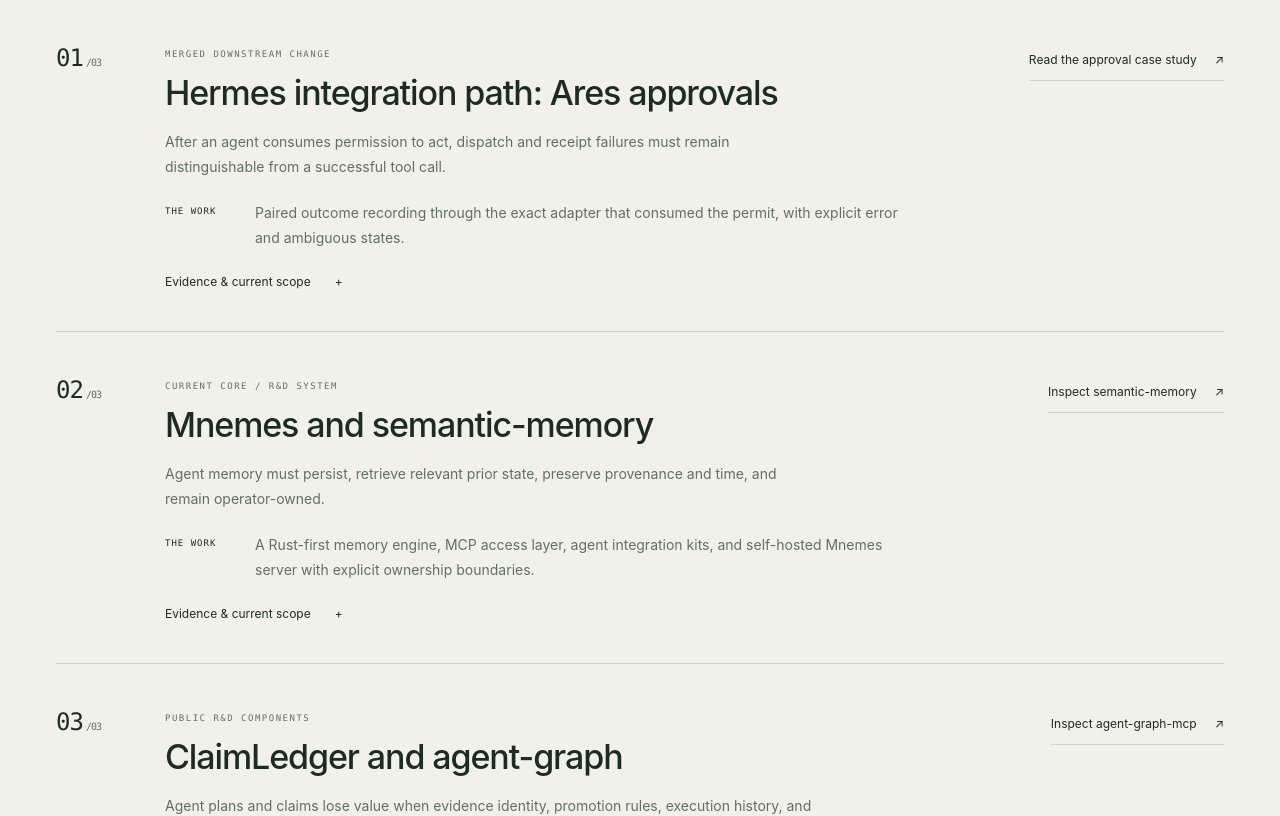
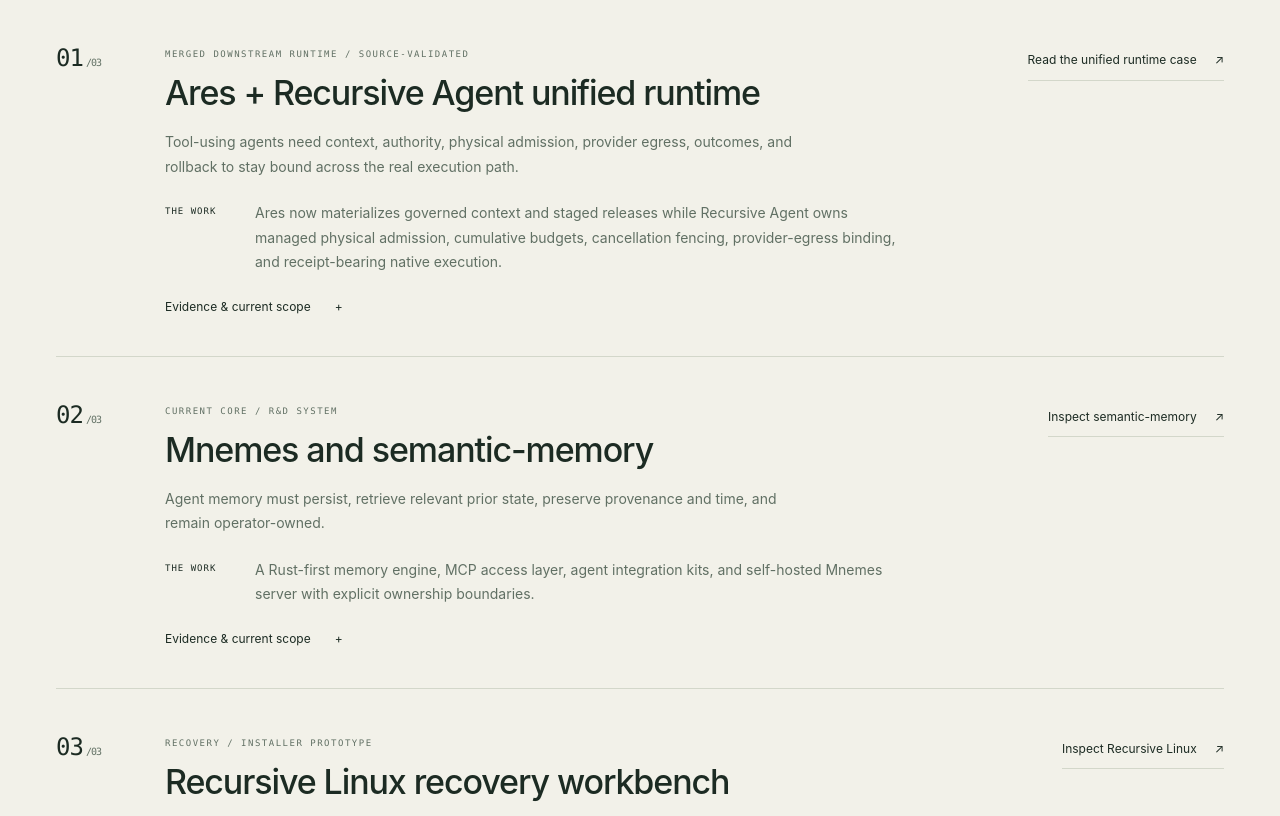
Before and after one commit to RecursiveIntell/recursiveintell-web, a Next.js app: page / in a window 1280 px wide. Shown: the part 1340-2156 px from the top of the page. Built offline with nearby package versions, Linux system fonts and the light colour scheme.

Commit message:
feat(site): refresh selected work to current runtime state

```diff
--- a/app/data/work.ts
+++ b/app/data/work.ts
@@ -12,14 +12,14 @@
   },
   {
     number: "02",
-    title: "Hermes integration path: Ares approvals",
-    maturity: "Merged downstream change",
-    problem: "After an agent consumes permission to act, dispatch and receipt failures must remain distinguishable from a successful tool call.",
-    built: "Paired outcome recording through the exact adapter that consumed the permit, with explicit error and ambiguous states.",
-    evidence: "Ares PR #28, a pinned merge revision, and regression tests for successful dispatch, tool errors, dispatch exceptions, receipt failure, and denial.",
-    boundary: "Ares is an independent Hermes downstream. This change was merged in Ares; it is not an upstream Hermes merge or a production deployment claim.",
-    source: "/work/ares-approval-case",
-    sourceLabel: "Read the approval case study",
+    title: "Ares + Recursive Agent unified runtime",
+    maturity: "Merged downstream runtime / source-validated",
+    problem: "Tool-using agents need context, authority, physical admission, provider egress, outcomes, and rollback to stay bound across the real execution path.",
+    built: "Ares now materializes governed context and staged releases while Recursive Agent owns managed physical admission, cumulative budgets, cancellation fencing, provider-egress binding, and receipt-bearing native execution.",
+    evidence: "Ares PRs #31 and #32 and recursive-agent PR #5 are merged. Reported checks include 126 focused Ares integration passes, 138 Ares runtime/distribution passes plus an isolated managed setup, and passing recursive-agent cargo check, test, fmt, and clippy gates.",
+    boundary: "This is the current RecursiveIntell Hermes integration path and merged source state. It does not establish live-provider behavior, production readiness, or completed post-merge activation across gateway, Desktop, and MCP surfaces.",
+    source: "/work/ares-runtime-case",
+    sourceLabel: "Read the unified runtime case",
   },
   {
     number: "03",
@@ -46,17 +46,28 @@
   {
     number: "05",
     title: "proveKV hybrid-state research",
-    maturity: "Experimental",
-    problem: "KV-cache and hybrid-state work needs explicit identity, inspectable formats, and evidence that does not outrun the measured workload.",
-    built: "A public content-addressed hybrid-state and KV-cache research path with source, receipt surfaces, and exact-state boundaries.",
-    evidence: "Public repository source and repository-recorded receipts that can be inspected against a pinned revision.",
-    boundary: "Numeric results were not independently reproduced for this page and are not presented as a general performance advantage.",
+    maturity: "Measured research / quality gate open",
+    problem: "KV-cache and hybrid-state work needs explicit identity, inspectable formats, and evidence that separates storage wins from model-quality costs.",
+    built: "A receipted two-tier content-addressed cache pool stores one shared cold prefix plus per-agent hot shells, with explicit codecs, manifests, and baseline contracts.",
+    evidence: "The current N=8 receipts report 40.50× versus an f32-raw baseline for the f32-radii profile and 76.54× for BlockLogU8-radii; the fp16-equivalent ratios are 20.25× and 38.27×.",
+    boundary: "The current cache-aligned continuation check also degrades from 7.203125 oracle PPL to 24.234375 (+236.44%). N=8 PPL neutrality, framework-cache reduction, decode speedup, and production fitness are explicitly not claimed.",
     source: "https://github.com/RecursiveIntell/proveKV",
-    sourceLabel: "Inspect proveKV",
+    sourceLabel: "Inspect proveKV and its receipts",
+  },
+  {
+    number: "06",
+    title: "Recursive Linux recovery workbench",
+    maturity: "Recovery / installer prototype",
+    problem: "A workstation supporting long-running AI work needs a recoverable operating environment without silently taking storage, credential, or device authority.",
+    built: "A Fedora 44 recovery-oriented workstation installer prototype packages bounded Wi-Fi recovery, targeted PCIe ASPM mitigation, TLP policy, disk reporting, health projection, and Hermes Workbench profiles while leaving destructive storage and identity choices interactive.",
+    evidence: "Public source includes a structurally checked hardware-target ISO candidate, a disposable BIOS/QEMU install-and-boot fixture, project tests, and a sanitized evidence receipt dated September 6, 2026.",
+    boundary: "The repository remains NO-GO for physical USB writing or laptop installation. UEFI installed-system behavior, physical-media validity, full workstation restoration, and hardware safety remain unverified.",
+    source: "https://github.com/RecursiveIntell/Recursive-Linux",
+    sourceLabel: "Inspect Recursive Linux",
   },
 ] as const;
 
 // One hiring-oriented order shared by the identity and selected-work pages.
-export const careerWorkCases = ["02", "01", "03", "04", "05"].flatMap(
+export const careerWorkCases = ["02", "01", "06", "03", "05", "04"].flatMap(
   (number) => workCases.filter((item) => item.number === number),
 );
```
